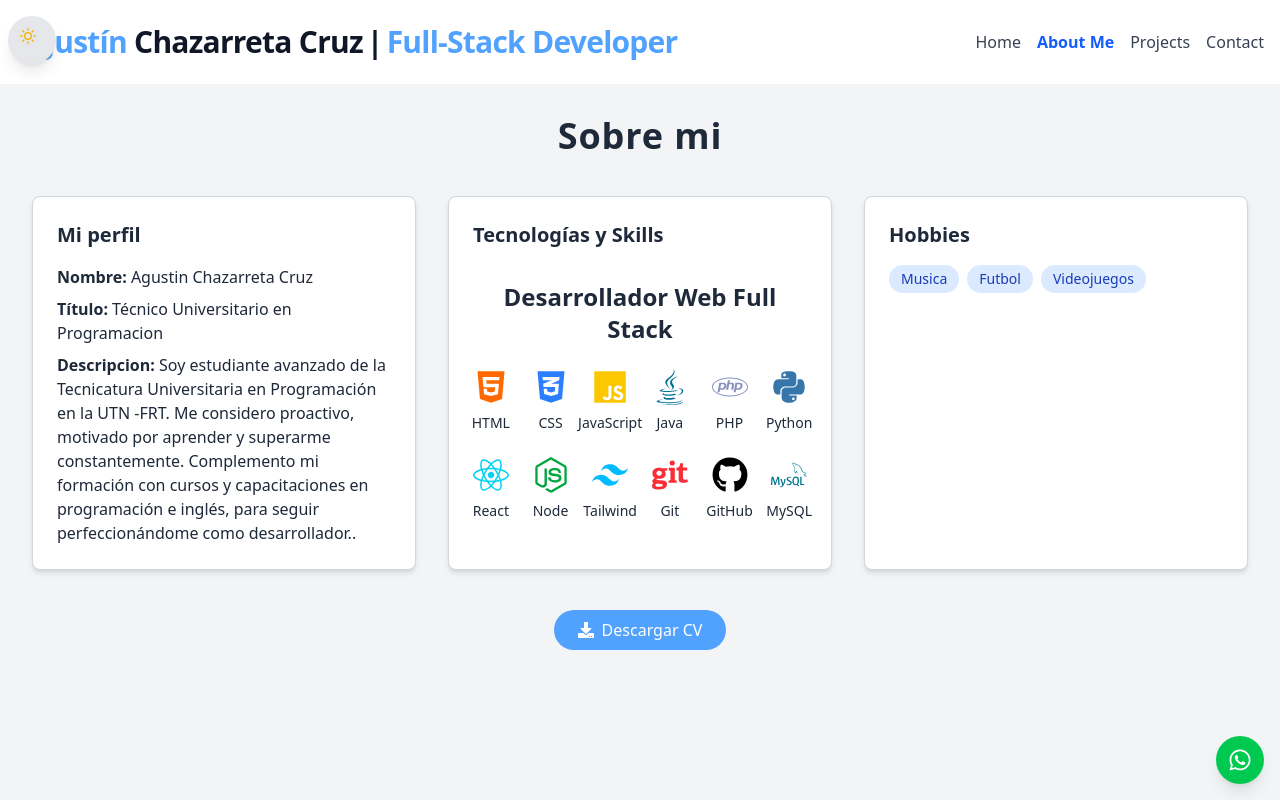
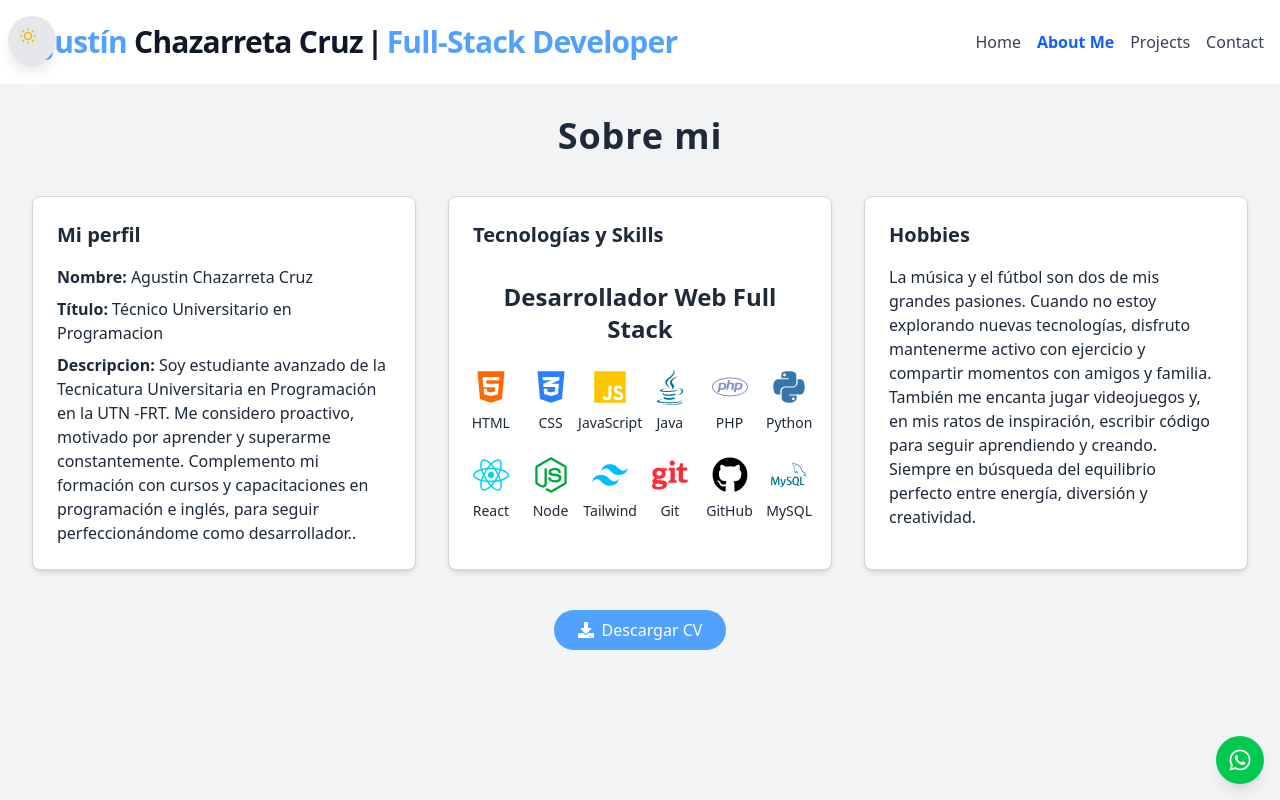
Before and after one commit to Chaza25/MyPortfolio, a React (Vite) app: page /AboutMe in a window 1280 px wide. Shown: the top 800 px of the page. Built offline with nearby package versions, Linux system fonts and the light colour scheme.

Commit message:
Correccion de errores en Cards. Cambios en mis datos. Guardar modo oscuro en local storage. Pruebas de modo oscuro en app

```diff
--- a/src/components/Cards.jsx
+++ b/src/components/Cards.jsx
@@ -23,7 +23,7 @@ const Cards = ({title, content, isList}) => {
                 ))}
                 </ul>
             ) : (
-                <p>{content}</p>
+                <div>{content}</div>
             )}
         </div>
     )
--- a/src/data/personalData.js
+++ b/src/data/personalData.js
@@ -8,7 +8,7 @@ const personalData = {
     stack : "Desarrollador Web Full-Stack",
     skills : ["HTML", "CSS", "JavaScript", "Java", "PHP", "Python", "React", "Node", "Tailwind", "Git", "GitHub", "MySQL"],
     descripcion : "Soy estudiante avanzado de la Tecnicatura Universitaria en Programación en la UTN -FRT. Me considero proactivo, motivado por aprender y superarme constantemente. Complemento mi formación con cursos y capacitaciones en programación e inglés, para seguir perfeccionándome como desarrollador..",
-    hobbies : ["Musica", "Futbol", "Videojuegos"],
+    hobbies : "La música y el fútbol son dos de mis grandes pasiones. Cuando no estoy explorando nuevas tecnologías, disfruto mantenerme activo con ejercicio y compartir momentos con amigos y familia. También me encanta jugar videojuegos y, en mis ratos de inspiración, escribir código para seguir aprendiendo y creando. Siempre en búsqueda del equilibrio perfecto entre energía, diversión y creatividad.",
 };
 
 export default personalData
--- a/src/pages/AboutMe.jsx
+++ b/src/pages/AboutMe.jsx
@@ -36,7 +36,7 @@ const AboutMe = () => {
                                 const { icon: Icon, color } = icons[tech];
                                 return (
                                     <div key={idx} className="flex flex-col items-center gap-2">
-                                    <Icon className={`${color} text-4xl hover:scale-110 transition-transform`} />
+                                    <Icon className={`${color} text-4xl hover:scale-130 transition-transform`} />
                                     <span className="text-sm">{tech}</span>
                                     </div>
                                 );
@@ -44,7 +44,7 @@ const AboutMe = () => {
                             </div>
                         </div>
                     }/>
-                    <Cards title="Hobbies" content={datos.hobbies} isList={true}/>
+                    <Cards title="Hobbies" content={datos.hobbies}/>
                 </div>
             )}
             <div className="text-center">
--- a/src/store/useStore.js
+++ b/src/store/useStore.js
@@ -1,11 +1,18 @@
 import {create} from "zustand"
+import {persist} from "zustand/middleware"
 
-const useStore = create((set)=>({
-    //propiedades
-    color: false,
+const useStore = create(
+    persist(
+        (set)=>({
+        //propiedades
+        color: false,
 
-    //metodos
-    cambiarColor: ()=>set((state)=>({color:!state.color})),
-}))
-
+        //metodos
+        cambiarColor: ()=>set((state)=>({color:!state.color})),
+        }),
+        {
+            name: "color-mode"
+        }
+    )
+)
 export default useStore
```
Also changed, not shown: src/App.jsx (+10 -0 lines), src/pages/Home.jsx (+0 -10 lines).
